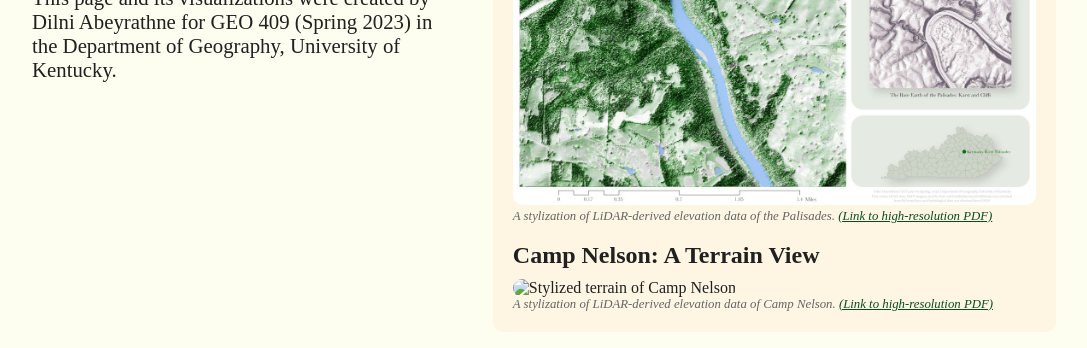
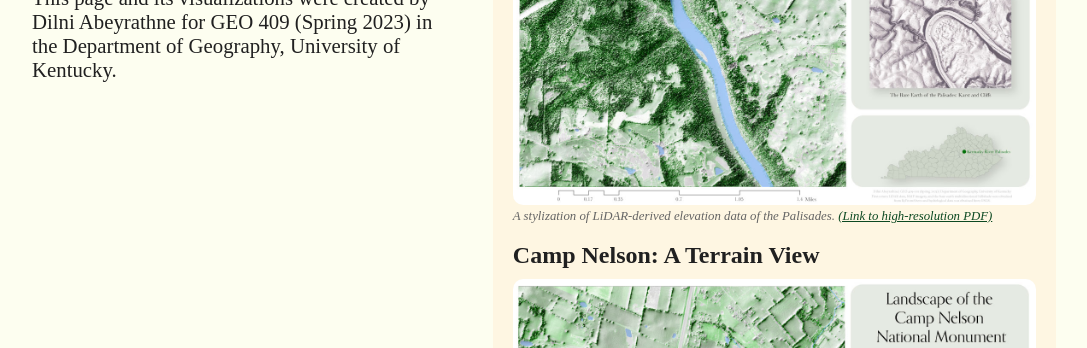
Before and after one commit to DTAbeyrathne/jessamine-dome, a plain HTML site: page index.html in a window 1280 px wide. Shown: the part 2291-2639 px from the top of the page, without its empty margins (96-1183 px from the left). Drawn offline with Linux system fonts and the light colour scheme; a web font is replaced by a local one.

Commit message:
Added maps
Added maps

```diff
--- a/index.html
+++ b/index.html
@@ -238,8 +238,8 @@
         <br>
 
         <h3>Camp Nelson: A Terrain View</h3>
-        <img src="exports/" alt="Stylized terrain of Camp Nelson" width="100%" />
-        <p class="caption">A stylization of LiDAR-derived elevation data of Camp Nelson. <a href="exports/">(Link to high-resolution PDF)</a></p>
+        <img src="exports/Camp_Nelson2.jpg" alt="Stylized terrain of Camp Nelson" width="100%" />
+        <p class="caption">A stylization of LiDAR-derived elevation data of Camp Nelson. <a href="exports/Camp_Nelson2.pdf">(Link to high-resolution PDF)</a></p>
       </div>
 
     </div>
```
